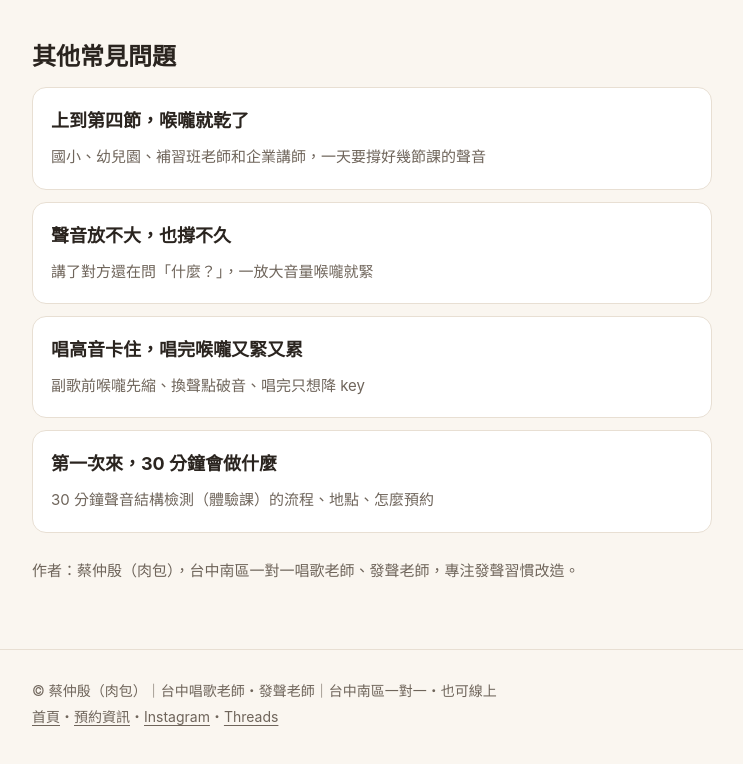
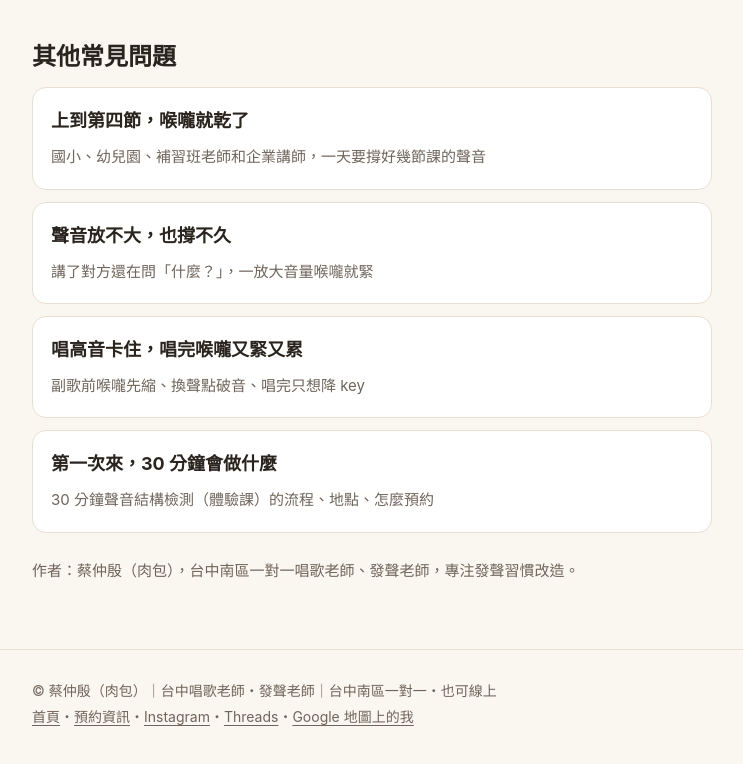
Before and after one commit to meatbun-singing/card, a plain HTML site: page intro/hoarse/index.html in a window 1280 px wide. Shown: the part 1539-2303 px from the top of the page, without its empty margins (268-1011 px from the left). Drawn offline with Linux system fonts and the light colour scheme.

Commit message:
hoarse: add Google Maps link (sameAs + footer)

```diff
--- a/intro/hoarse/index.html
+++ b/intro/hoarse/index.html
@@ -18,7 +18,7 @@
 <link rel="apple-touch-icon" href="https://meatbun-singing.github.io/apple-touch-icon.png">
 <meta name="theme-color" content="#1d1a17">
 <script type="application/ld+json">
-{"@context":"https://schema.org","@graph":[{"@type":"Article","headline":"講話一整天，喉嚨就啞","description":"早上喉嚨卡卡、下午越講越啞、下班只想安靜？台中南區發聲老師蔡仲殷（肉包）說明講話會啞的常見原因，和上課會先處理的地方。","inLanguage":"zh-Hant-TW","datePublished":"2026-10-23","dateModified":"2026-11-02","author":{"@type":"Person","@id":"https://meatbun-singing.github.io/card/intro/#person","name":"蔡仲殷","alternateName":"肉包","url":"https://meatbun-singing.github.io/card/intro/"},"publisher":{"@type":"Person","@id":"https://meatbun-singing.github.io/card/intro/#person","name":"蔡仲殷","alternateName":"肉包","url":"https://meatbun-singing.github.io/card/intro/"},"mainEntityOfPage":"https://meatbun-singing.github.io/card/intro/hoarse/"},{"@type":"BreadcrumbList","itemListElement":[{"@type":"ListItem","position":1,"name":"首頁","item":"https://meatbun-singing.github.io/"},{"@type":"ListItem","position":2,"name":"講話一整天，喉嚨就啞","item":"https://meatbun-singing.github.io/card/intro/hoarse/"}]}]}
+{"@context":"https://schema.org","@graph":[{"@type":"Article","headline":"講話一整天，喉嚨就啞","description":"早上喉嚨卡卡、下午越講越啞、下班只想安靜？台中南區發聲老師蔡仲殷（肉包）說明講話會啞的常見原因，和上課會先處理的地方。","inLanguage":"zh-Hant-TW","datePublished":"2026-10-23","dateModified":"2026-11-02","author":{"@type":"Person","@id":"https://meatbun-singing.github.io/card/intro/#person","name":"蔡仲殷","alternateName":"肉包","url":"https://meatbun-singing.github.io/card/intro/","sameAs":["https://www.instagram.com/meatbun.singing/","https://www.threads.com/@meatbun.singing","https://www.google.com/maps?cid=2013875355232611303"]},"publisher":{"@type":"Person","@id":"https://meatbun-singing.github.io/card/intro/#person","name":"蔡仲殷","alternateName":"肉包","url":"https://meatbun-singing.github.io/card/intro/","sameAs":["https://www.instagram.com/meatbun.singing/","https://www.threads.com/@meatbun.singing","https://www.google.com/maps?cid=2013875355232611303"]},"mainEntityOfPage":"https://meatbun-singing.github.io/card/intro/hoarse/"},{"@type":"BreadcrumbList","itemListElement":[{"@type":"ListItem","position":1,"name":"首頁","item":"https://meatbun-singing.github.io/"},{"@type":"ListItem","position":2,"name":"講話一整天，喉嚨就啞","item":"https://meatbun-singing.github.io/card/intro/hoarse/"}]}]}
 </script>
 <style>
 :root{--bg:#faf6f0;--ink:#2a241f;--mute:#6f655b;--card:#fff;--line:#e8dfd3;--accent:#c4561f;--accent-ink:#fff;--dark:#1d1a17;--dark-ink:#f4ece1}
@@ -52,7 +52,7 @@ ul.list li{margin-bottom:.4em}
 .cards a b{display:block;font-size:18px;margin-bottom:.2em}
 .cards a span{color:var(--mute);font-size:15px}
 footer{padding:28px 0 40px;color:var(--mute);font-size:14px;border-top:1px solid var(--line);margin-top:30px}
-footer a{color:var(--mute)}
+footer a{color:var(--mute);white-space:nowrap}
 .sticky{position:fixed;left:0;right:0;bottom:0;padding:10px 16px;background:var(--bg);border-top:1px solid var(--line);text-align:center;z-index:9}
 .sticky .btn{width:100%;max-width:420px}
 @media(min-width:720px){.sticky{display:none}body{padding-bottom:0}}
@@ -90,7 +90,7 @@ footer a{color:var(--mute)}
 <ul class="cards"><li><a href="https://meatbun-singing.github.io/card/intro/teacher/"><b>上到第四節，喉嚨就乾了</b><span>國小、幼兒園、補習班老師和企業講師，一天要撐好幾節課的聲音</span></a></li><li><a href="https://meatbun-singing.github.io/card/intro/quiet/"><b>聲音放不大，也撐不久</b><span>講了對方還在問「什麼？」，一放大音量喉嚨就緊</span></a></li><li><a href="https://meatbun-singing.github.io/card/intro/high-notes/"><b>唱高音卡住，唱完喉嚨又緊又累</b><span>副歌前喉嚨先縮、換聲點破音、唱完只想降 key</span></a></li><li><a href="https://meatbun-singing.github.io/card/intro/first-lesson/"><b>第一次來，30 分鐘會做什麼</b><span>30 分鐘聲音結構檢測（體驗課）的流程、地點、怎麼預約</span></a></li></ul>
 <p class="mute" style="margin-top:1.6em;font-size:15px">作者：蔡仲殷（肉包），台中南區一對一唱歌老師、發聲老師，專注發聲習慣改造。</p>
 </div></main>
-<footer><div class="wrap">© 蔡仲殷（肉包）｜台中唱歌老師・發聲老師｜台中南區一對一・也可線上<br><a href="https://meatbun-singing.github.io/">首頁</a>・<a href="https://meatbun-singing.github.io/card/intro/">預約資訊</a>・<a href="https://www.instagram.com/meatbun.singing/">Instagram</a>・<a href="https://www.threads.com/@meatbun.singing">Threads</a></div></footer>
+<footer><div class="wrap">© 蔡仲殷（肉包）｜台中唱歌老師・發聲老師｜台中南區一對一・也可線上<br><a href="https://meatbun-singing.github.io/">首頁</a>・<a href="https://meatbun-singing.github.io/card/intro/">預約資訊</a>・<a href="https://www.instagram.com/meatbun.singing/">Instagram</a>・<a href="https://www.threads.com/@meatbun.singing">Threads</a>・<a href="https://www.google.com/maps?cid=2013875355232611303">Google 地圖上的我</a></div></footer>
 <div class="sticky"><a class="btn" href="https://line.me/R/ti/p/@233nwhzv">LINE 預約 30 分鐘檢測</a></div>
 </body>
 </html>
```
